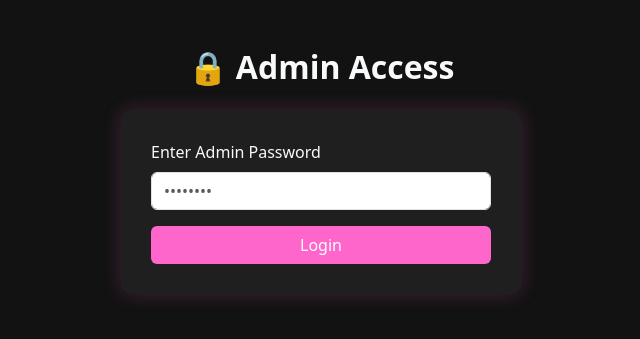
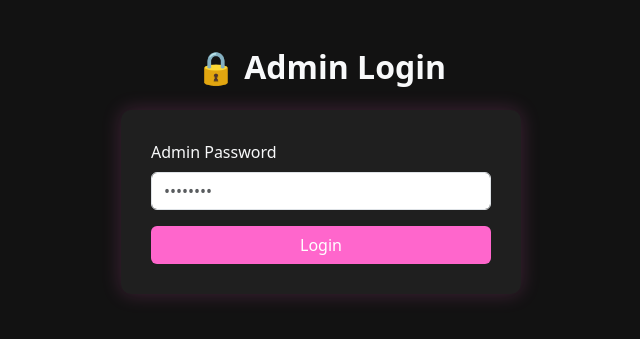
Before and after one commit to Wiles111/EH41, a Flask app: page /login in a window 1280 px wide. Shown: the top 339 px of the page, without its empty margins (319-959 px from the left). Run offline with Flask 3, Linux system fonts and the light colour scheme.

Commit message:
Update login.html

```diff
--- a/templates/login.html
+++ b/templates/login.html
@@ -28,11 +28,16 @@
 </head>
 <body>
     <div class="container mt-5">
-        <h2 class="text-center fw-bold mb-4">🔒 Admin Access</h2>
+        <h2 class="text-center fw-bold mb-4">🔒 Admin Login</h2>
         <div class="login-box">
+            {% if error %}
+                <div class="alert alert-danger text-center" role="alert">
+                    {{ error }}
+                </div>
+            {% endif %}
             <form method="post" action="/login">
                 <div class="mb-3">
-                    <label for="password" class="form-label">Enter Admin Password</label>
+                    <label for="password" class="form-label">Admin Password</label>
                     <input type="password" name="password" id="password" class="form-control" placeholder="••••••••" required>
                 </div>
                 <button type="submit" class="btn btn-pink w-100">Login</button>
```
